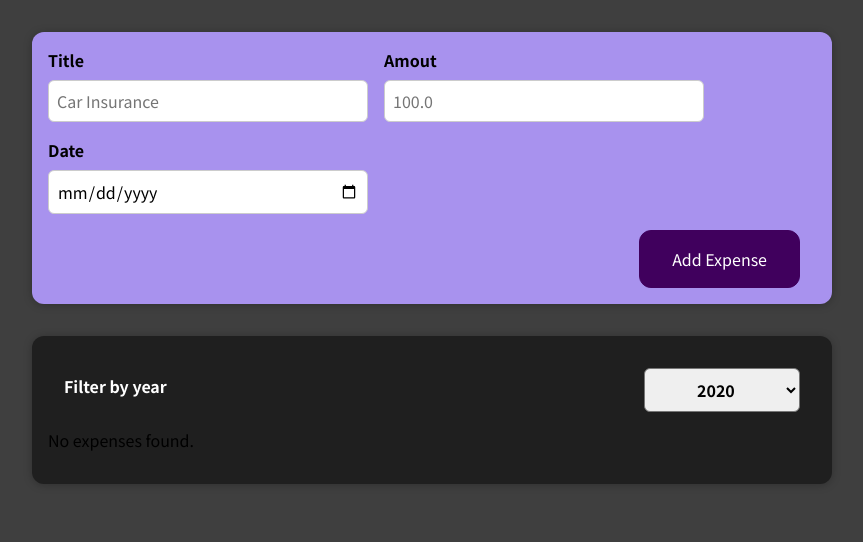
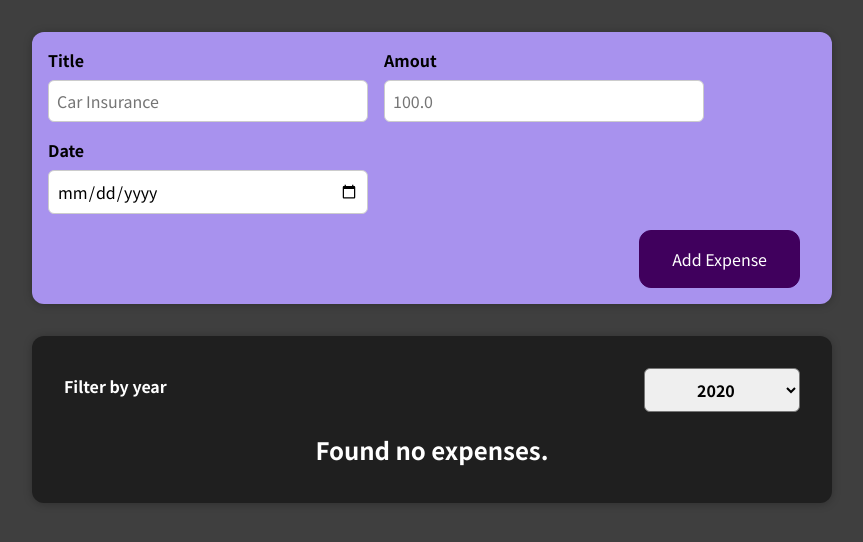
Before and after one commit to ehsan2793/Expence-Tracker-App, a React (Create React App) app: page / in a window 1280 px wide. Shown: the top 542 px of the page, without its empty margins (208-1071 px from the left). Built offline with nearby package versions, Linux system fonts and the light colour scheme.

Commit message:
expensesList component added

```diff
--- a/src/App.js
+++ b/src/App.js
@@ -1,9 +1,10 @@
 import React, { useState } from 'react';
-import ExpenseItem from './components/Expenses/ExpenseItem';
+// import ExpenseItem from './components/Expenses/ExpenseItem';
 import expenses from './data/expenses';
 import Card from './components/UI/Card';
 import NewExpense from './components/NewExpense/NewExpense';
 import ExpensesFilter from './components/Expenses/ExpensesFilter';
+import ExpensesList from './components/Expenses/ExpensesList';
 import './App.css';
 
 const App = () => {
@@ -38,11 +39,7 @@
           selected={filteredYear}
           onChangeFilter={filterChangeHandler}
         />
-        {filteredExpenses.length === 0 && <p>No expenses found.</p>}
-        {filteredExpenses.length > 0 &&
-          filteredExpenses.map((item) => (
-            <ExpenseItem key={item.id} items={item} />
-          ))}
+        <ExpensesList filteredExpenses={filteredExpenses} />
       </Card>
     </div>
   );
--- /dev/null
+++ b/src/components/Expenses/ExpensesList.css
@@ -0,0 +1,9 @@
+.expenses-list {
+  list-style: none;
+  padding: 0;
+}
+
+.expenses-list__fallback {
+  color: white;
+  text-align: center;
+}
--- /dev/null
+++ b/src/components/Expenses/ExpensesList.js
@@ -0,0 +1,21 @@
+import React from 'react';
+import ExpenseItem from './ExpenseItem';
+import './ExpensesList.css';
+const ExpensesList = ({ filteredExpenses }) => {
+    if (filteredExpenses.length === 0) {
+        return <h2 className="expenses-list__fallback">Found no expenses.</h2>;
+    }
+    return (
+        <ul className="expenses-list">
+            {filteredExpenses.map((expense) => (
+                <ExpenseItem
+                    className="expenses-list"
+                    key={expense.id}
+                    items={expense}
+                />
+            ))}
+        </ul>
+    );
+};
+
+export default ExpensesList;
```
